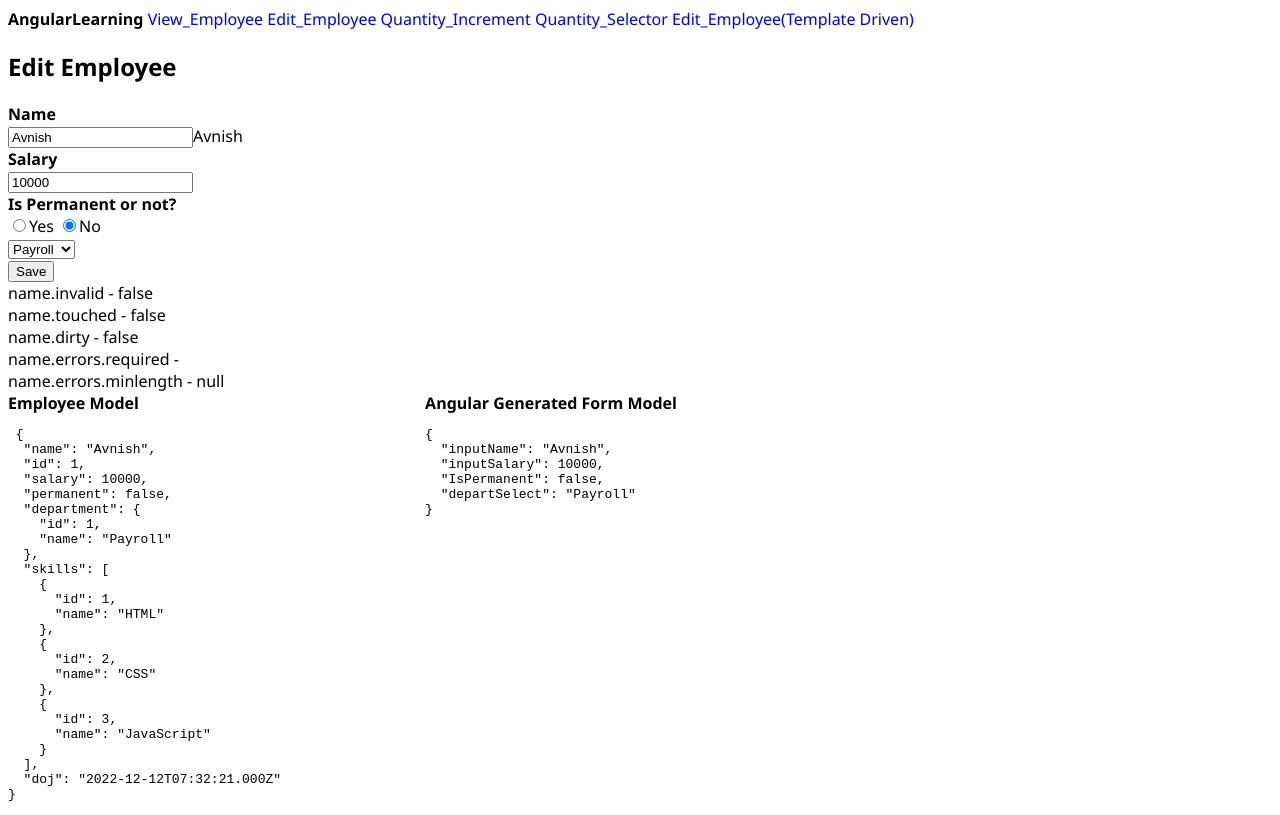
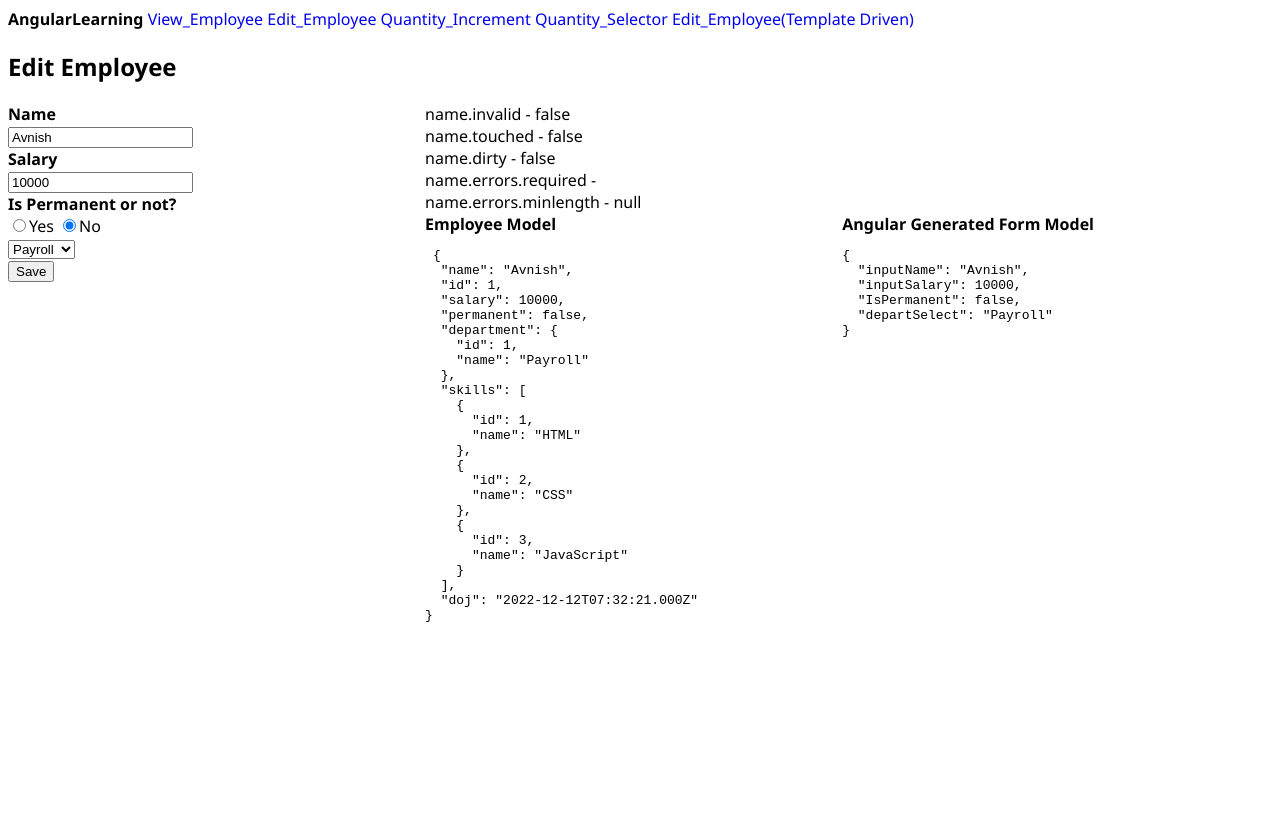
Before and after one commit to avnishkrsharma3/Angular_Hands_on, an Angular app: page /editTemplate in a window 1280 px wide. Built offline with nearby package versions, Linux system fonts and the light colour scheme.

Commit message:
finally fifth hands_on_completed

```diff
--- a/src/app/edit-temp-template-driven/edit-temp-template-driven.component.html
+++ b/src/app/edit-temp-template-driven/edit-temp-template-driven.component.html
@@ -1,8 +1,8 @@
 <h2>Edit Employee</h2>
-<form #empForm="ngForm" (ngSubmit)="onSubmit(empForm)" action="GET">
+<form class="block" #empForm="ngForm" (ngSubmit)="onSubmit(empForm)" action="GET">
     <div><strong><label for="inputName">Name</label></strong></div>
     <input id='inputName' type="text" name="inputName" required minlength="2" maxlength="10"
-        [(ngModel)]="employee.name" #inputName="ngModel"/>{{name}}
+        [(ngModel)]="employee.name" #inputName="ngModel"/>
      <div *ngIf="inputName.errors?.['minlength']" style="color: red;"> Name must be at least 2 Characters long.</div>
     <div><strong><label for='salary'>Salary</label></strong></div>
 
```
